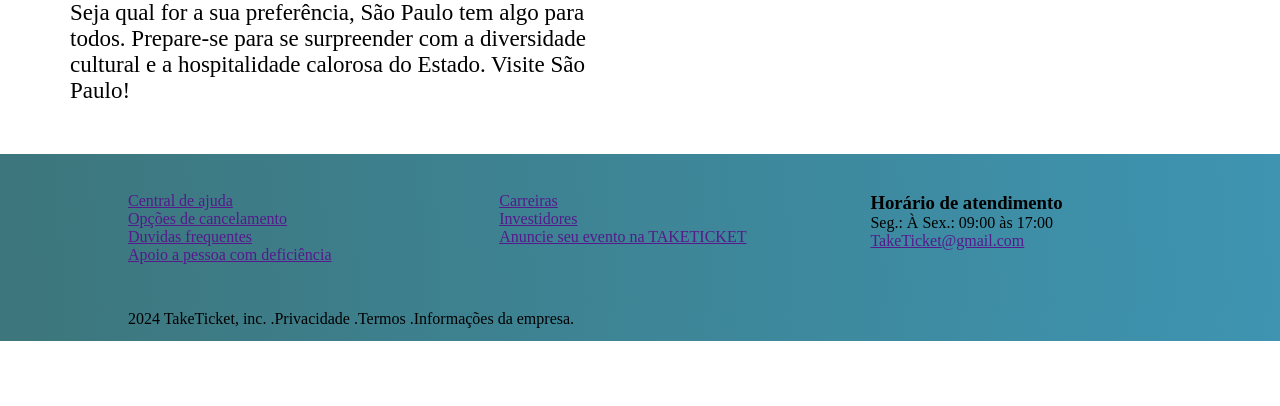
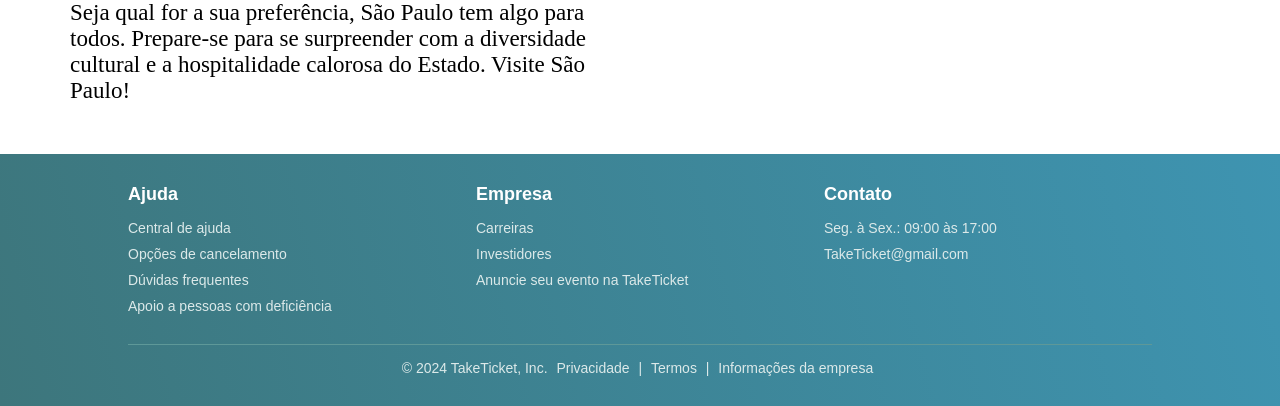
Before and after one commit to ViniciusWilber/TakeTicket, a PHP site: page /index.php in a window 1280 px wide. Shown: the part 2306-2712 px from the top of the page. Before the commit the page ends 2647 px from the top, so only its background shows below. Run offline with PHP 8.4, Linux system fonts and the light colour scheme; data that the repository does not hold is empty; some libraries are stand-ins or nearby versions.

Commit message:
arrumando footer
organizando o footer

```diff
--- a/css/footer.css
+++ /dev/null
@@ -1,29 +0,0 @@
-footer {
-  background: linear-gradient(-105grad, #3e94b1, #3d767c);
-  display: flex;
-  justify-content: space-around;
-  width: 100%;
-  position: relative;
-  padding: 3%;
-  padding-left: 10%;
-}
-
-.conteudo {
-  text-decoration: none;
-  height: 80px;
-  width: 100%;
-  display: flex;
-  align-items: initial;
-  align-content: space-around;
-  flex-direction: column;
-}
-
-.fundo {
-  background: linear-gradient(-105grad, #3e94b1, #3d767c);
-  display: flex;
-  position: relative;
-  width: 100%;
-  align-items: center;
-  padding-left: 10%;
-  padding-bottom: 1%;
-}
--- a/footer.php
+++ b/footer.php
@@ -6,32 +6,108 @@
     <link rel="stylesheet" href="css/footer.css">
 </head>
 <body>
+    <style>
+        /* Estilo geral para o footer */
+footer {
+    background: linear-gradient(-105deg, #3e94b1, #3d767c);
+    color: #fff;
+    font-family: Arial, sans-serif;
+    padding: 30px 10%;
+}
+
+.footer-secoes {
+    display: flex;
+    justify-content: space-between;
+    flex-wrap: wrap;
+    gap: 20px;
+}
+
+.secao {
+    flex: 1;
+    min-width: 200px;
+}
+
+.secao h3 {
+    font-size: 18px;
+    margin-bottom: 15px;
+    color: #fff;
+}
+
+.secao a {
+    display: block;
+    font-size: 14px;
+    color: #dce9e9;
+    text-decoration: none;
+    margin-bottom: 10px;
+    transition: color 0.3s ease;
+}
+
+.secao a:hover {
+    color: #fff;
+}
+
+.secao p {
+    font-size: 14px;
+    margin: 10px 0;
+    color: #dce9e9;
+}
+
+.footer-base {
+    margin-top: 20px;
+    text-align: center;
+    border-top: 1px solid #5e9898;
+    padding-top: 15px;
+}
+
+.footer-base p {
+    font-size: 14px;
+    color: #dce9e9;
+}
+
+.footer-base a {
+    color: #dce9e9;
+    text-decoration: none;
+    margin: 0 5px;
+    transition: color 0.3s ease;
+}
+
+.footer-base a:hover {
+    color: #fff;
+}
+
+    </style>
     <main>
         <!-- Conteúdo principal da página -->
     </main>
 
     <footer>
-        <div class="conteudo">
-            <a href=""><i class=""></i>Central de ajuda</a>
-            <a href=""><i class=""></i>Opções de cancelamento</a>
-            <a href=""><i class=""></i>Duvidas frequentes</a>
-            <a href=""><i class=""></i>Apoio a pessoa com deficiência</a>
+        <div class="footer-secoes">
+            <div class="secao">
+                <h3>Ajuda</h3>
+                <a href="#"><i class=""></i>Central de ajuda</a>
+                <a href="#"><i class=""></i>Opções de cancelamento</a>
+                <a href="#"><i class=""></i>Dúvidas frequentes</a>
+                <a href="#"><i class=""></i>Apoio a pessoas com deficiência</a>
+            </div>
+            <div class="secao">
+                <h3>Empresa</h3>
+                <a href="#"><i class=""></i>Carreiras</a>
+                <a href="#"><i class=""></i>Investidores</a>
+                <a href="#"><i class=""></i>Anuncie seu evento na TakeTicket</a>
+            </div>
+            <div class="secao">
+                <h3>Contato</h3>
+                <p><i class=""></i>Seg. à Sex.: 09:00 às 17:00</p>
+                <a href="mailto:TakeTicket@gmail.com"><i class=""></i>TakeTicket@gmail.com</a>
+            </div>
         </div>
-        <div class="conteudo">
-            <a href=""><i class=""></i></a>
-            <a href=""><i class=""></i>Carreiras</a>
-            <a href=""><i class=""></i>Investidores</a>
-            <a href=""><i class=""></i>Anuncie seu evento na TAKETICKET</a>
-        </div>
-        <div class="conteudo">
-            <h3>Horário de atendimento</h3>
-            <p>Seg.: À Sex.: 09:00 às 17:00</p>
-            <a href=""><i class=""></i>TakeTicket@gmail.com</a>
+        <div class="footer-base">
+            <p>&copy; 2024 TakeTicket, Inc.
+                <a href="#">Privacidade</a> |
+                <a href="#">Termos</a> |
+                <a href="#">Informações da empresa</a>
+            </p>
         </div>
     </footer>
-
-    <div class="fundo">
-        <p>2024 TakeTicket, inc.  .Privacidade  .Termos .Informações da empresa.</p>
-    </div>
 </body>
 </html>
```
